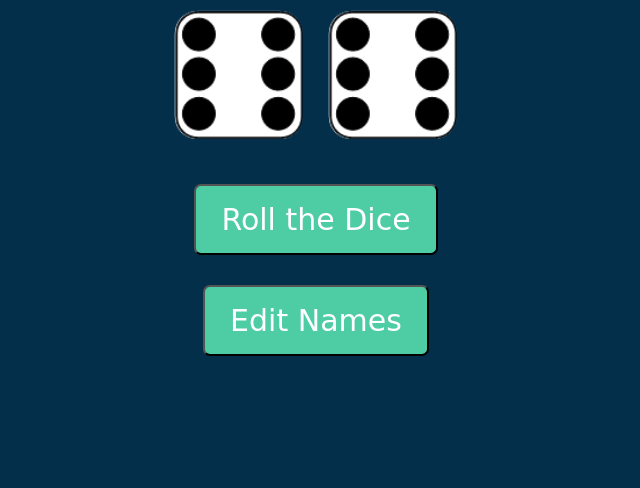
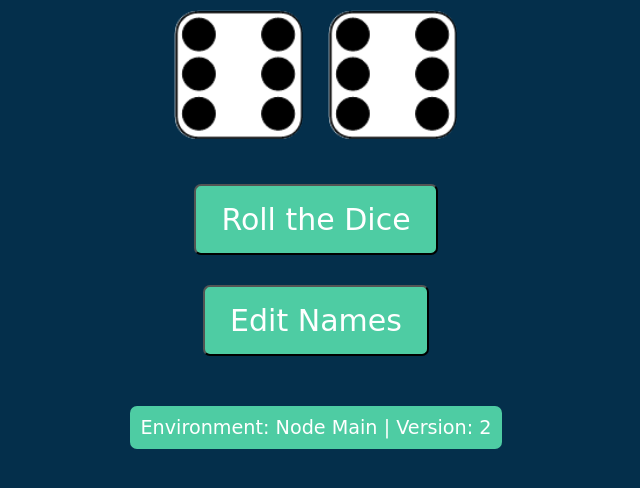
Before and after one commit to julianp829/dice-nodejs, a website: page static/index.html in a window 1280 px wide. Shown: the part 246-734 px from the top of the page, without its empty margins (324-964 px from the left). Drawn offline with Linux system fonts and the light colour scheme.

Commit message:
update index.html

```diff
--- a/static/index.html
+++ b/static/index.html
@@ -3,8 +3,7 @@
 
 <head>
     <meta charset="UTF-8">
-    <meta name="viewport" content
-        ="width=device-width, initial-scale=1.0">
+    <meta name="viewport" content="width=device-width, initial-scale=1.0">
     <title>Dice Game</title>
 
     <style>
@@ -62,6 +61,18 @@
             background: #232931;
             text-decoration: none;
         }
+
+        /* New styles for version and environment */
+        .info-bar {
+            margin-top: 20px;
+            font-family: "Indie Flower", cursive;
+            font-size: 1.2rem;
+            color: #ffffff;
+            background-color: #4ecca3;
+            padding: 10px;
+            border-radius: 7px;
+            display: inline-block;
+        }
     </style>
 </head>
 
@@ -81,34 +92,42 @@
     </div>
 
     <div class="container bottom">
-        <button type="button" class="butn"
-            onClick="rollTheDice()">
+        <button type="button" class="butn" onClick="rollTheDice()">
             Roll the Dice
         </button>
     </div>
     <div class="container bottom">
-        <button type="button" class="butn"
-            onClick="editNames()">
+        <button type="button" class="butn" onClick="editNames()">
             Edit Names
         </button>
     </div>
 
+    <!-- Environment Identifier and Version Number -->
+    <div class="container bottom">
+        <div class="info-bar" id="env-info">
+            <!-- These values will be set via JavaScript -->
+        </div>
+    </div>
+
     <script>
+        // Environment and Version Variables
+        var environment = "Node Main"; // Change this to "Node Production" for production environment
+        var version = "2";
 
-        // Player name
+        // Set the environment and version on page load
+        document.getElementById("env-info").innerHTML = `Environment: ${environment} | Version: ${version}`;
+
+        // Player names
         var player1 = "Player 1";
         var player2 = "Player 2";
 
-        // Function to change the player name
+        // Function to change the player names
         function editNames() {
             player1 = prompt("Change Player1 name");
-            player2 = prompt("Change player2 name");
+            player2 = prompt("Change Player2 name");
 
-            document.querySelector("p.Player1")
-                            .innerHTML = player1;
-
-            document.querySelector("p.Player2")
-                            .innerHTML = player2;
+            document.querySelector("p.Player1").innerHTML = player1;
+            document.querySelector("p.Player2").innerHTML = player2;
         }
 
         // Function to roll the dice
@@ -117,24 +136,15 @@
                 var randomNumber1 = Math.floor(Math.random() * 6) + 1;
                 var randomNumber2 = Math.floor(Math.random() * 6) + 1;
 
-                document.querySelector(".img1").setAttribute("src",
-                    "dice" + randomNumber1 + ".png");
-
-                document.querySelector(".img2").setAttribute("src",
-                    "dice" + randomNumber2 + ".png");
+                document.querySelector(".img1").setAttribute("src", "dice" + randomNumber1 + ".png");
+                document.querySelector(".img2").setAttribute("src", "dice" + randomNumber2 + ".png");
 
                 if (randomNumber1 === randomNumber2) {
                     document.querySelector("h1").innerHTML = "Draw!";
-                }
-
-                else if (randomNumber1 < randomNumber2) {
-                    document.querySelector("h1").innerHTML
-                        = (player2 + " WINS!");
-                }
-
-                else {
-                    document.querySelector("h1").innerHTML
-                        = (player1 + " WINS!");
+                } else if (randomNumber1 < randomNumber2) {
+                    document.querySelector("h1").innerHTML = (player2 + " WINS!");
+                } else {
+                    document.querySelector("h1").innerHTML = (player1 + " WINS!");
                 }
             }, 2500);
         }
```
